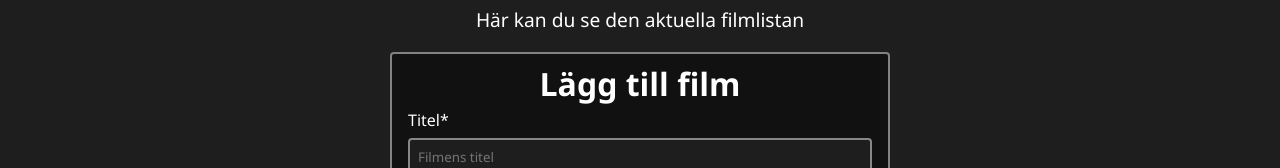
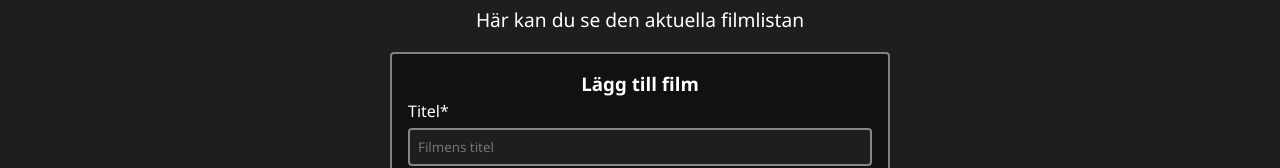
Before and after one commit to rare2400/movie-app, a Vue app: page /filmlista in a window 1280 px wide. Shown: the part 123-291 px from the top of the page. Built offline with nearby package versions, Linux system fonts and the light colour scheme; no server answers.

Commit message:
change heading level for add movie form for better semantics

```diff
--- a/src/components/addMovie.vue
+++ b/src/components/addMovie.vue
@@ -1,6 +1,6 @@
 <template>
     <form @submit.prevent="addMovie">
-        <h2>Lägg till film</h2>
+        <h3>Lägg till film</h3>
         <p class="error" v-if="error">{{ error }}</p>
         <label for="title">Titel*</label>
         <input type="text" id="title" name="title" v-model="movie.title" placeholder="Filmens titel">
```
